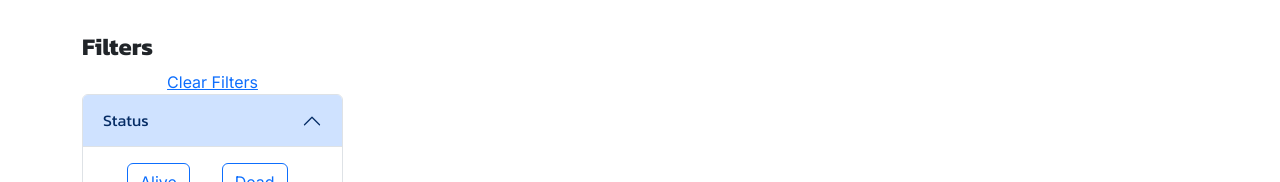
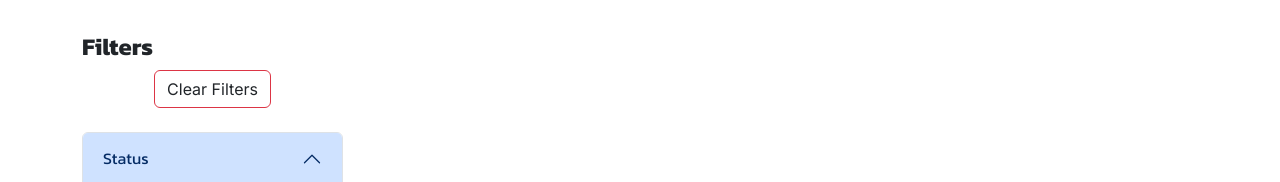
Before and after one commit to arifulrony10/rick-and-morty-wiki, a React (Vite) app: page / in a window 1280 px wide. Shown: the part 143-325 px from the top of the page. Built offline with nearby package versions, Linux system fonts and the light colour scheme; no server answers.

Commit message:
clear filter working

```diff
--- a/src/components/Filters/filters.component.jsx
+++ b/src/components/Filters/filters.component.jsx
@@ -3,14 +3,25 @@ import SpeciesFilter from "../category/species.component";
 import StatusFilter from "../category/status.component";
 
 const Filters = ({ setPageNumber, setStatus, setGender, setSpecies }) => {
+  const clear = () => {
+    setPageNumber(1);
+    setStatus("");
+    setGender("");
+    setSpecies("");
+    window.location.reload(false);
+  };
+
   return (
     <div className="">
       <h2 className="text center fw-bold fs-4 mb-2">Filters</h2>
-      <div
-        style={{ cursor: "pointer" }}
-        className="text-center text-decoration-underline text-primary "
-      >
-        Clear Filters
+      <div className="d-flex justify-content-center align-items-center">
+        <div
+          style={{ cursor: "pointer" }}
+          className="text-center text-decoration-none btn btn-outline-danger text-dark text-primary mb-4"
+          onClick={clear}
+        >
+          Clear Filters
+        </div>
       </div>
 
       {/* Accordion */}
```
